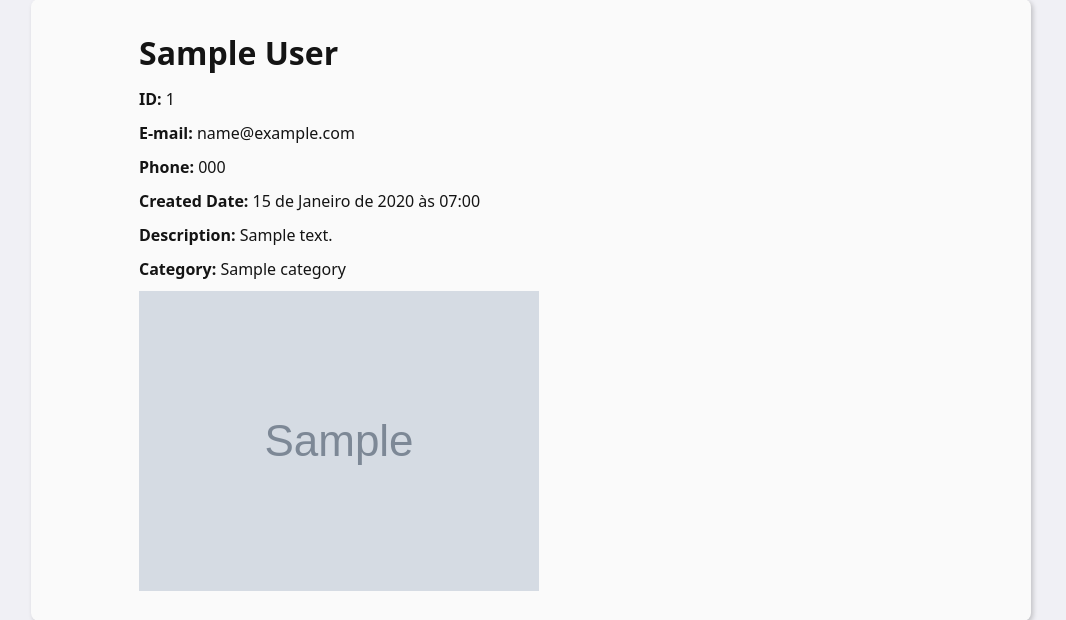
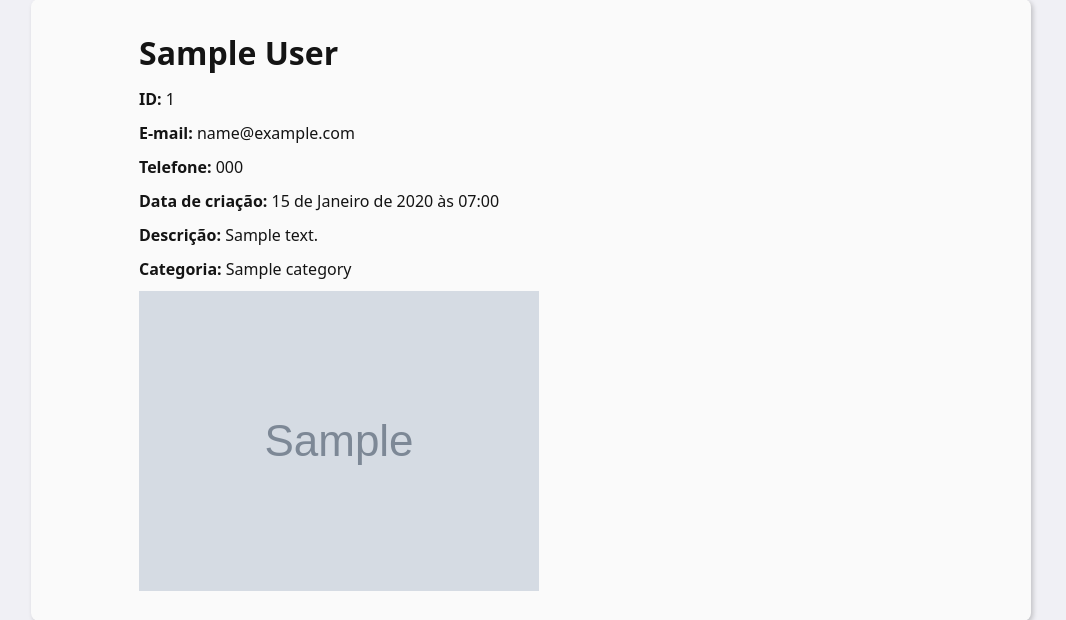
Before and after one commit to ThomasNicholas21/ProjetoAgenda, a Django app: page /contact/1/ in a window 1280 px wide. Shown: the part 203-823 px from the top of the page, without its empty margins (109-1175 px from the left). Run offline with Django 4.2, Linux system fonts and the light colour scheme; tables that the repository leaves empty hold one stand-in row (values such as "Sample post"); grey boxes marked "Sample" are stand-in pictures.

Commit message:
fix: corrigindo gramatura de contato

```diff
--- a/contact/templates/contact/contact.html
+++ b/contact/templates/contact/contact.html
@@ -8,10 +8,10 @@
 
         <p><b>ID:</b> {{ contact.id }} </p>
         <p><b>E-mail:</b> {{ contact.email }} </p>
-        <p><b>Phone:</b> {{ contact.phone }} </p>
-        <p><b>Created Date:</b> {{ contact.created_date }} </p>
-        <p><b>Description:</b> {{ contact.description }} </p>
-        <p><b>Category:</b> {{ contact.category.name }} </p>
+        <p><b>Telefone:</b> {{ contact.phone }} </p>
+        <p><b>Data de criação:</b> {{ contact.created_date }} </p>
+        <p><b>Descrição:</b> {{ contact.description }} </p>
+        <p><b>Categoria:</b> {{ contact.category.name }} </p>
 
         {% if contact.picture %}
         <p>
```
